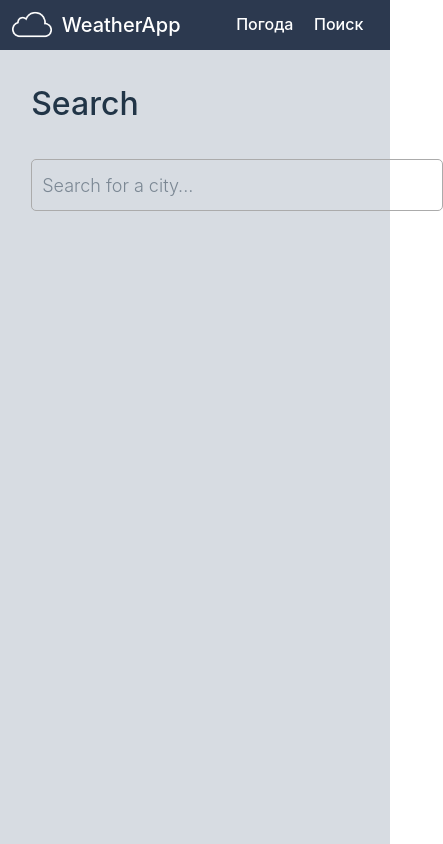
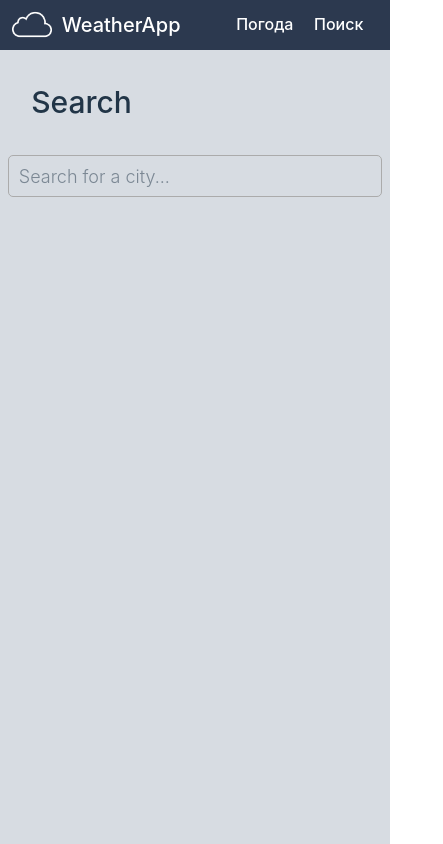
Before and after one commit to Robinblad/Weather_app, a React (Vite) app: page /search in a window 390 px wide. Shown: the whole page, 443 px wide, since content can reach past the window. Built offline with nearby package versions, Linux system fonts and the light colour scheme.

Commit message:
Update autocompleteInput.module.scss
add styles for small devices

```diff
--- a/src/pages/autocompleteInput.module.scss
+++ b/src/pages/autocompleteInput.module.scss
@@ -72,7 +72,6 @@
 	padding: 2px 10px;
 	border: none;
 	border-radius: 5px;
-	//max-height: 0;
 	transition: all 0.4s ease;
 	-webkit-transition: all 0.4s ease;
 	-moz-transition: all 0.4s ease;
@@ -88,3 +87,76 @@
 		-o-transition: all ease 0.2s;
 	}
 }
+
+@media screen and (max-width: 430px) {
+	.search {
+		margin-left: 2vw;
+		padding: 5px 0 5px 10px;
+	}
+}
+
+@media screen and (max-width: 414px) {
+	.search {
+		min-width: 384px;
+		max-width: 384px;
+	}
+}
+
+@media screen and (max-width: 390px) {
+	.search {
+		min-width: 362px;
+		max-width: 362px;
+	}
+}
+
+@media screen and (max-width: 390px) {
+	.title {
+		font-size: 30px;
+	}
+
+	.search {
+		min-width: 362px;
+		max-width: 362px;
+	}
+}
+
+@media screen and (max-width: 376px) {
+	.title {
+		font-size: 28px;
+	}
+
+	.search {
+		min-width: 348px;
+		max-width: 348px;
+	}
+}
+
+@media screen and (max-width: 360px) {
+	.title {
+		font-size: 27px;
+	}
+
+	.search {
+		min-width: 333px;
+		max-width: 333px;
+	}
+}
+
+@media screen and (max-width: 354px) {
+	.search {
+		min-width: 326px;
+		max-width: 326px;
+	}
+}
+
+@media screen and (max-width: 320px) {
+	.title {
+		font-size: 23px;
+	}
+
+	.search {
+		padding: 5px 0 5px 10px;
+		min-width: 296px;
+		max-width: 296px;
+	}
+}
```
